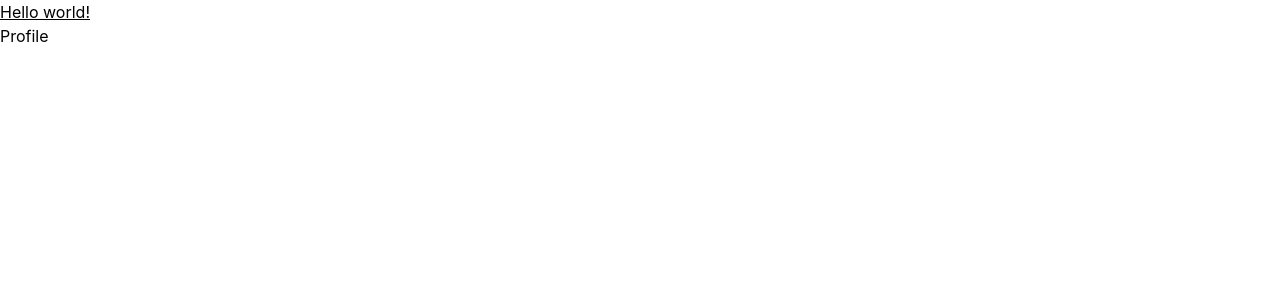
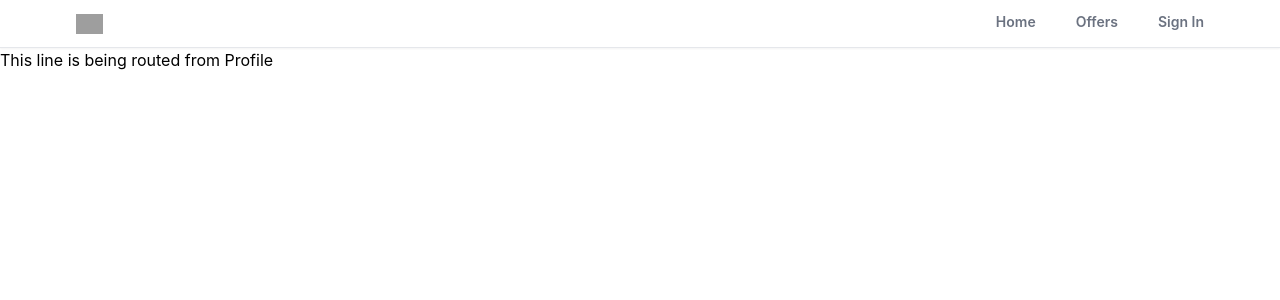
Before and after one commit to Ekam-Bitt/realtor-clone-react, a React (Create React App) app: page /Profile in a window 1280 px wide. Shown: the top 300 px of the page. Built offline with nearby package versions, Linux system fonts and the light colour scheme; grey boxes are pictures that could not be loaded.

Commit message:
Added fully functional NavBar

```diff
--- a/src/App.js
+++ b/src/App.js
@@ -5,11 +5,12 @@
 import SignUp from './pages/SignUp';
 import ForgotPassword from './pages/ForgotPassword';
 import Offers from './pages/Offers';
+import Header from './components/Header';
 function App() {
   return (
     <>
-      <h1 className=" underline">Hello world!</h1>
       <Router>
+        <Header/>
         <Routes>
           <Route path='/' element={<Home/>}></Route>
           <Route path='/Profile' element={<Profile/>}></Route>
--- /dev/null
+++ b/src/components/Header.jsx
@@ -0,0 +1,29 @@
+import React from 'react'
+import {useLocation, useNavigate} from 'react-router-dom';
+
+export default function Header() {
+    const location = useLocation();
+    const navigate = useNavigate();
+    // console.log(location.pathname);
+    function PathMatchRoute(route) {
+        if (route === location.pathname){
+            return true;
+        }
+    }
+  return (
+    <div className=' bg-white border-b shadow-sm sticky top-0 z-50'>
+        <header className=' flex justify-between items-center px-3 max-w-6xl mx-auto'>
+            <div>
+                <img src="https://static.rdc.moveaws.com/images/logos/rdc-logo-default.svg" alt="realtor-logo" className='h-5 cursor-pointer' onClick={()=>navigate('/')}/>
+            </div>
+            <div>
+                <ul className='flex space-x-10'>
+                    <li className={`py-3 cursor-pointer text-sm font-semibold text-gray-500 border-b-[3px] border-b-transparent ${PathMatchRoute('/') && 'text-black border-b-red-600'}`}  onClick={()=>navigate('/')}>Home</li>
+                    <li className={`py-3 cursor-pointer text-sm font-semibold text-gray-500 border-b-[3px] border-b-transparent ${PathMatchRoute('/Offers') && 'text-black border-b-red-600'}`} onClick={()=>navigate('/Offers')}>Offers</li>
+                    <li className={`py-3 cursor-pointer text-sm font-semibold text-gray-500 border-b-[3px] border-b-transparent ${PathMatchRoute('/Sign-In') && 'text-black border-b-red-600'}`} onClick={()=>navigate('/Sign-In')}>Sign In</li>
+                </ul>
+            </div>
+        </header>
+    </div>
+  )
+}
--- a/src/pages/Profile.jsx
+++ b/src/pages/Profile.jsx
@@ -2,6 +2,6 @@
 
 export default function Profile() {
   return (
-    <div>Profile</div>
+    <div>This line is being routed from Profile</div>
   )
 }
```
